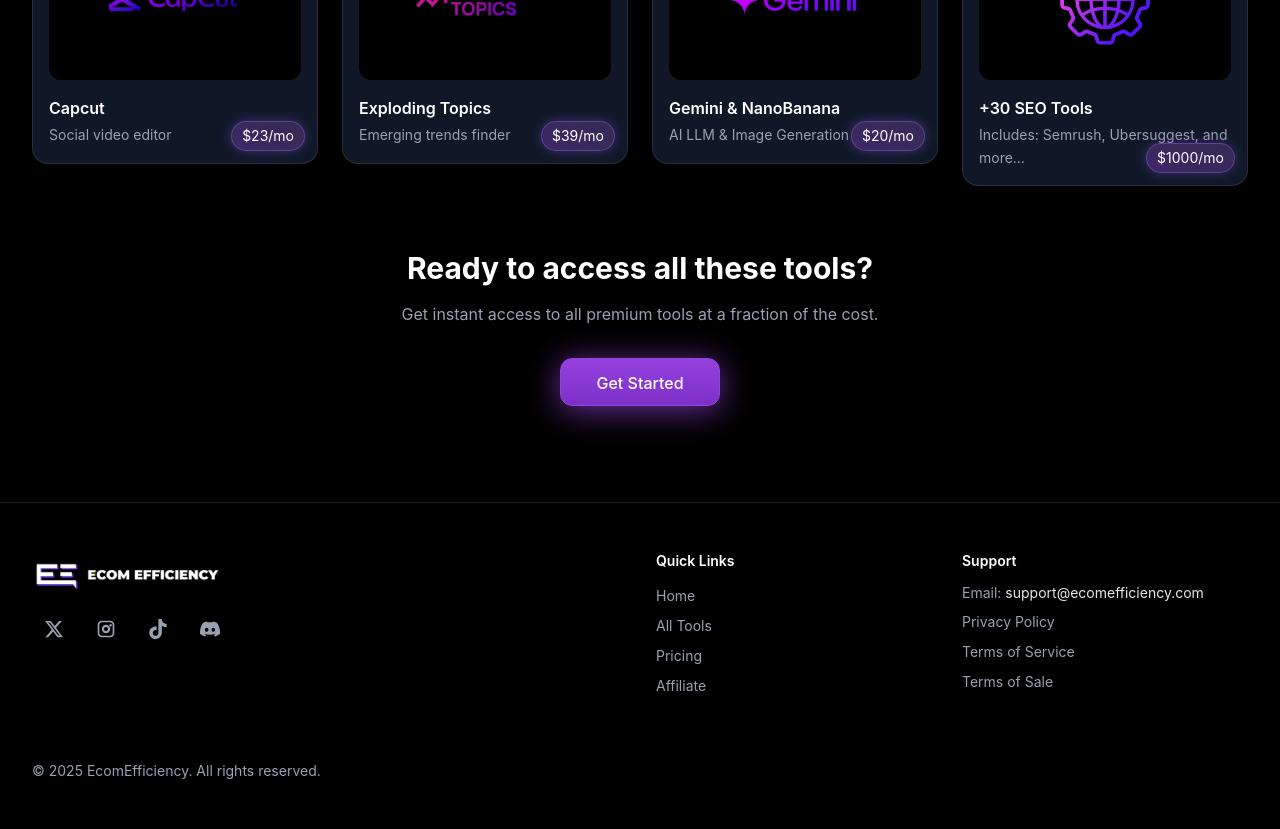
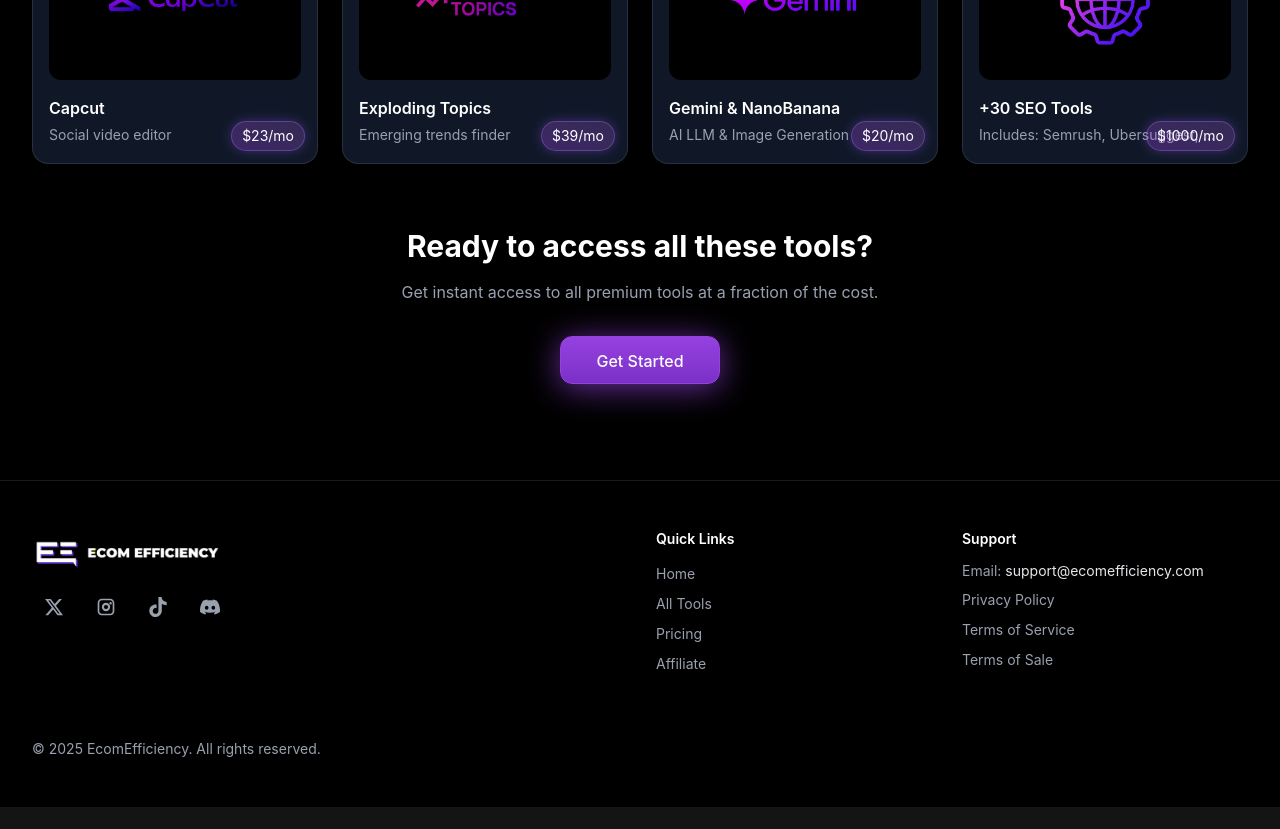
Before and after one commit to antoine78910/ecomefficiency, a Next.js app in the folder next/: page /tools in a window 1280 px wide. Shown: the part 2020-2849 px from the top of the page. After the commit the page ends 2827 px from the top, so only its background shows below. Built offline with nearby package versions, Linux system fonts and the light colour scheme.

Commit message:
content: minor text tweak

```diff
--- a/next/src/app/(marketing)/protools/page.tsx
+++ b/next/src/app/(marketing)/protools/page.tsx
@@ -3,7 +3,7 @@ import React from "react";
 import { carouselTools, logoDomainMap } from "@/data/carouselTools";
 
 export default function ProToolsPage() {
-  const seoTile = { name: '+30 SEO Tools', description: 'Includes: Semrush, Ubersuggest, and more…', icon: '/tools-logos/seo.png' } as const;
+  const seoTile = { name: '+30 SEO Tools', description: 'Includes: Semrush, Ubersuggest, ...', icon: '/tools-logos/seo.png' } as const;
   const LINK_MAP: Record<string, string> = {
     '+30 SEO Tools': 'https://rankerfox.com/login/',
     // starter set
--- a/next/src/app/(marketing)/startertools/page.tsx
+++ b/next/src/app/(marketing)/startertools/page.tsx
@@ -22,7 +22,7 @@ const PRO_ONLY_TOOL_NAMES = [
 ];
 
 export default function StarterToolsPage() {
-  const seoTile = { name: '+30 SEO Tools', description: 'Includes: Semrush, Ubersuggest, and more…', icon: '/tools-logos/seo.png' } as const;
+  const seoTile = { name: '+30 SEO Tools', description: 'Includes: Semrush, Ubersuggest, …', icon: '/tools-logos/seo.png' } as const;
   const starterTools = [seoTile, ...carouselTools.filter(t => STARTER_TOOL_NAMES.includes(t.name) && t.name !== 'Ubersuggest' && t.name !== 'Semrush')
     .filter(t => t.name !== 'Canva' && t.name !== 'Brain.fm')
   ];
--- a/next/src/screens/Tools.tsx
+++ b/next/src/screens/Tools.tsx
@@ -39,7 +39,7 @@ const Tools = () => {
   // Build list with "+30 SEO Tools" tile replacing Ubersuggest/Semrush
   const withSeoTile: GalleryTool[] = React.useMemo(() => {
     const list = galleryTools.filter(t => t.name !== 'Ubersuggest' && t.name !== 'Semrush')
-    const seoTile: GalleryTool = { id: 0, name: '+30 SEO Tools', description: 'Includes: Semrush, Ubersuggest, and more…', icon: '/tools-logos/seo.png' }
+    const seoTile: GalleryTool = { id: 0, name: '+30 SEO Tools', description: 'Includes: Semrush, Ubersuggest, …', icon: '/tools-logos/seo.png' }
     const base = [...list, seoTile]
     const weight = (n: string) => (n === 'Gemini' ? 0 : (n === '+30 SEO Tools' ? 9999 : 1))
     const ordered = base.sort((a, b) => weight(a.name) - weight(b.name))
```
